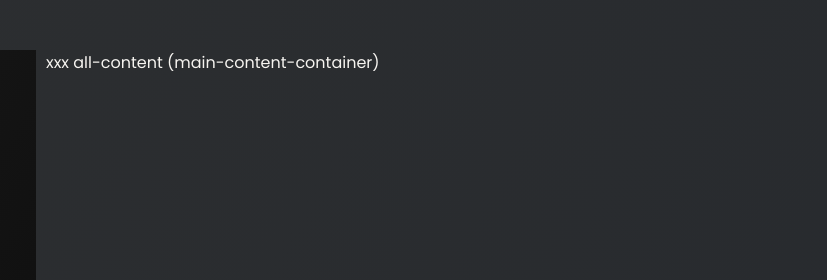
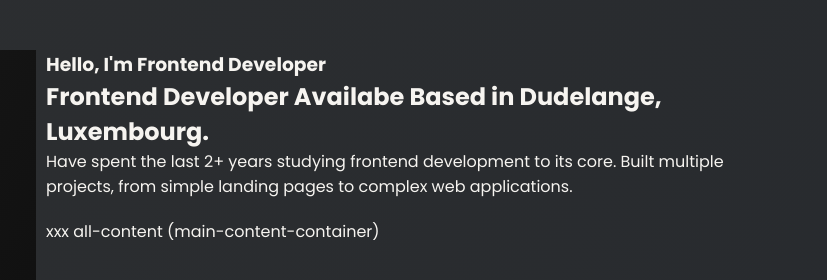
Before and after one commit to Suki1207/frontend-website, a website built with Vite: page index.html in a window 1280 px wide. Shown: the top 280 px of the page, 453-1280 px from the left. Built offline with nearby package versions, Linux system fonts and the light colour scheme.

Commit message:
Create about me HTML

```diff
--- a/index.html
+++ b/index.html
@@ -122,6 +122,18 @@
       <!-- Main Content -->
       <div class="main-content-container">
         <!-- About Me Section -->
+        <section id="about-me" class="section-container">
+          <h3>Hello, I'm <span id="role">Frontend Developer</span></h3>
+          <h1>
+            Frontend Developer <span>Availabe</span> Based in Dudelange,
+            Luxembourg.
+          </h1>
+          <p>
+            Have spent the last 2+ years studying frontend development to its
+            core. Built multiple projects, from simple landing pages to complex
+            web applications.
+          </p>
+        </section>
 
         <!-- Skills Section -->
 
```
